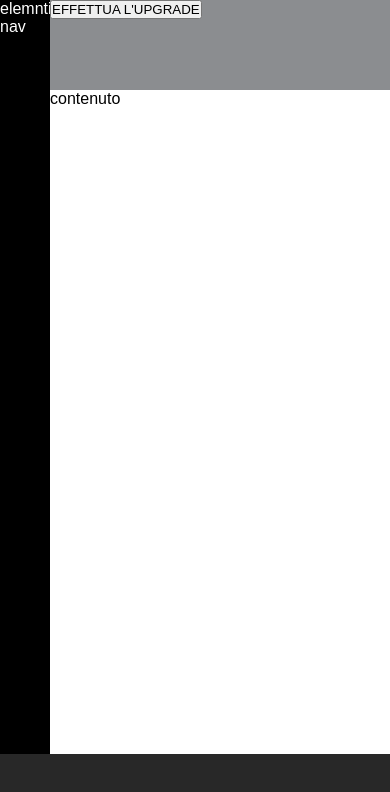
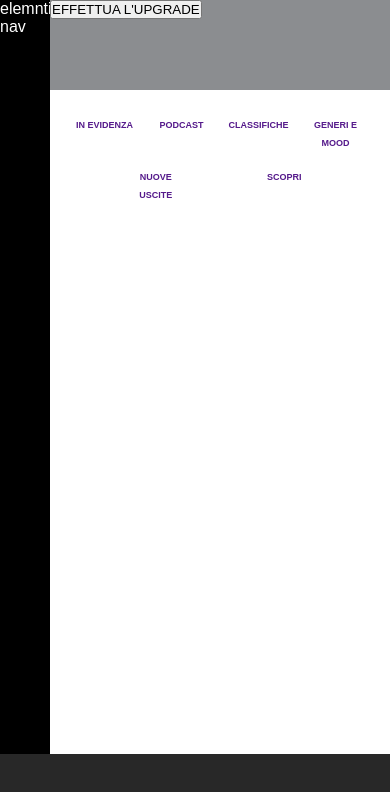
Before and after one commit to damianolagana/html-css-spotifyweb, a plain HTML site: page index.html in a window 390 px wide. Drawn offline with Linux system fonts and the light colour scheme.

Commit message:
feat(main): add nav bar main responsive

```diff
--- a/css/style.css
+++ b/css/style.css
@@ -10,12 +10,6 @@ body{
     font-family: sans-serif;
 }
 
-/****** FLEX *****/
-
-.flex{
-    display: flex;
-}
-
 .h100{
     height: 100%;
 }
@@ -24,6 +18,29 @@ body{
     color: white;
 }
 
+/****** FLEX *****/
+
+.flex{
+    display: flex;
+}
+
+.flexWrap{
+    flex-wrap: wrap;
+}
+
+.justifyCenter{
+    justify-content: center;
+}
+
+.justifySB{
+    justify-content: space-between;
+}
+
+/******* PADDING ********/
+
+.padding1rem{
+    padding: 1rem;
+}
 
 /* ****** XS - MOBILE FIRST ******/
 
@@ -61,6 +78,26 @@ main{
     padding-top: 90px;
 }
 
+#mainContent > nav > ul{
+    list-style-type: none;
+    justify-content: space-evenly;
+    width: 100%;
+}
+
+#mainContent > nav li{
+    width: calc(100% / 4);
+    text-align: center;
+    padding: 0.5rem;
+}
+
+#mainContent > nav a{
+   text-decoration: none;
+   font-size: 9px;
+   font-weight: bolder;
+}
+
+
+
 /* FOOTER */
 
 footer{
@@ -83,6 +120,9 @@ footer{
         width: 230px;
     }
 
+    #mainContent > nav li{
+        width: calc(100% / 3);
+    }
 }
 
 
@@ -94,8 +134,9 @@ footer{
     /* HEADER */
 
     /* MAIN CONTENT */
-
-
+    #mainContent > nav li{
+        width: calc(100% / 5);
+    }
 }
 
 
@@ -107,7 +148,13 @@ footer{
     /* HEADER */
 
     /* MAIN CONTENT */
+    #mainContent > nav li{
+        width: calc(100% / 6);
+    }
 
+    #mainContent > nav > ul{
+        width: 70%;
+    }
 
 }
 
--- a/index.html
+++ b/index.html
@@ -20,7 +20,16 @@
             </div>
 
             <section id="mainContent" class="h100">
-                contenuto
+                <nav class="flex flexWrap padding1rem justifyCenter">
+                    <ul class="flex flexWrap">
+                        <li><a href="">IN EVIDENZA</a></li>
+                        <li><a href="">PODCAST</a></li>
+                        <li><a href="">CLASSIFICHE</a></li>
+                        <li><a href="">GENERI E MOOD</a></li>
+                        <li><a href="">NUOVE USCITE</a></li>
+                        <li><a href="">SCOPRI</a></li>
+                    </ul>
+                </nav>
             </section>
         </section>
     </div>
```
